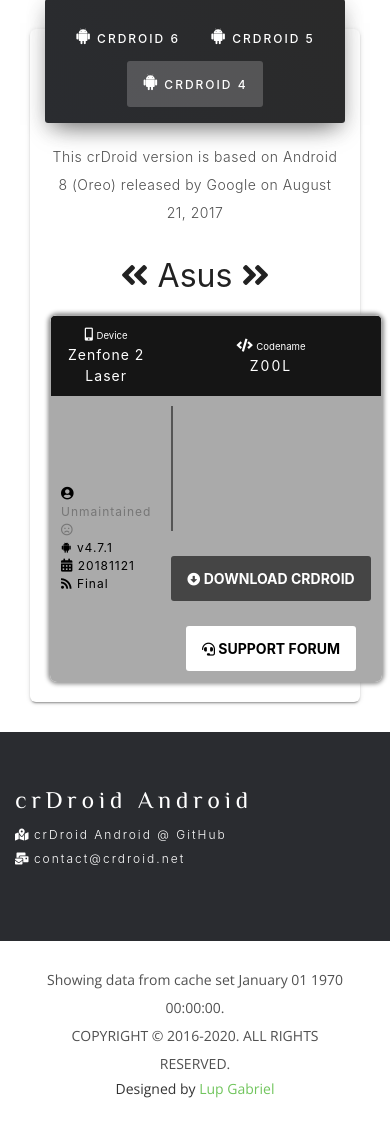
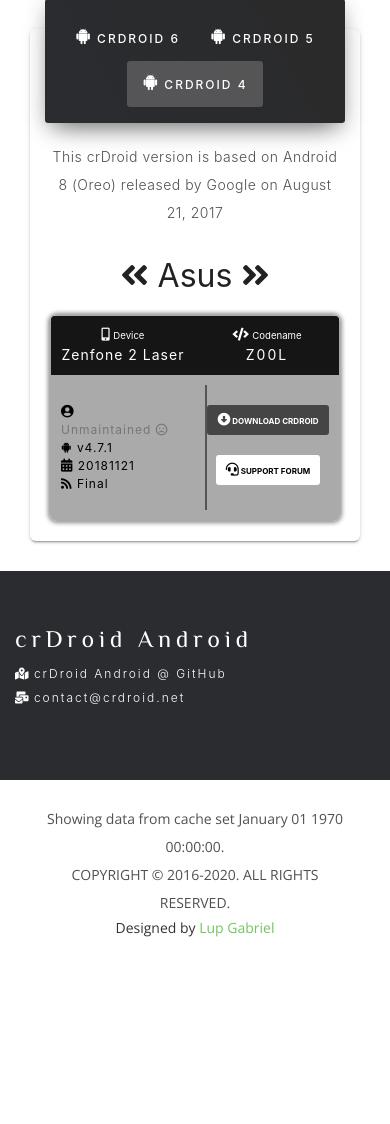
Before and after one commit to crdroidandroid/crdroid.net, a PHP site: page /Z00L in a window 390 px wide. Shown: the part 513-1637 px from the top of the page. After the commit the page ends 1450 px from the top, so only its background shows below. Run offline with PHP 8.4, Linux system fonts and the light colour scheme; data that the repository does not hold is empty; some libraries are stand-ins or nearby versions.

Commit message:
fix old download buttons on mobile view

```diff
--- a/css/style.css
+++ b/css/style.css
@@ -1470,6 +1470,12 @@ input[type="text"]:focus {
 		font-size: 12px;
 	}
 
+  .device-holder .device .btn {
+    padding: 8px 10px;
+    font-size: 8px;
+    margin-top: 20px;
+}
+
 	.device-holder .header-row .device-text {
 		font-size: 14px;
 	}
```
